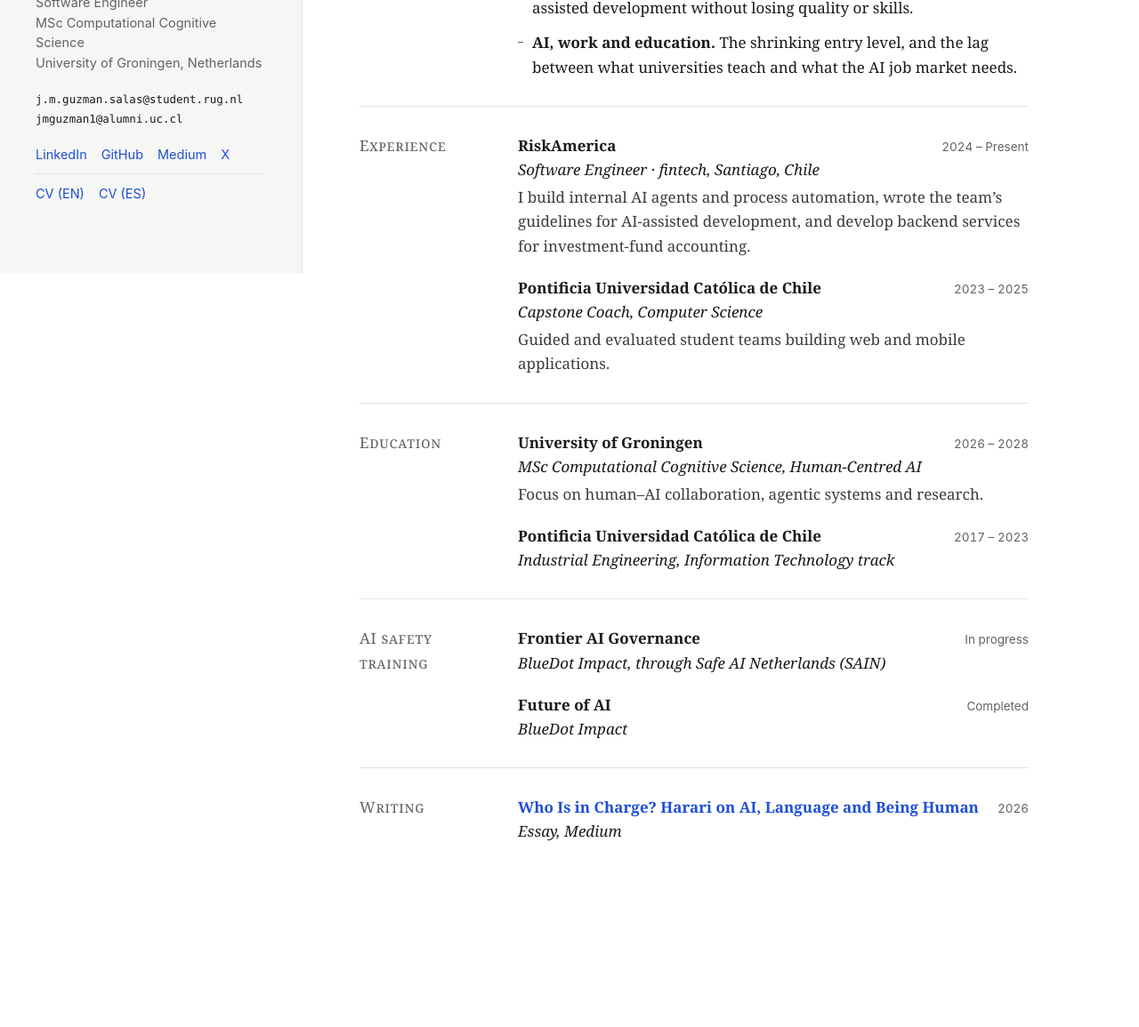
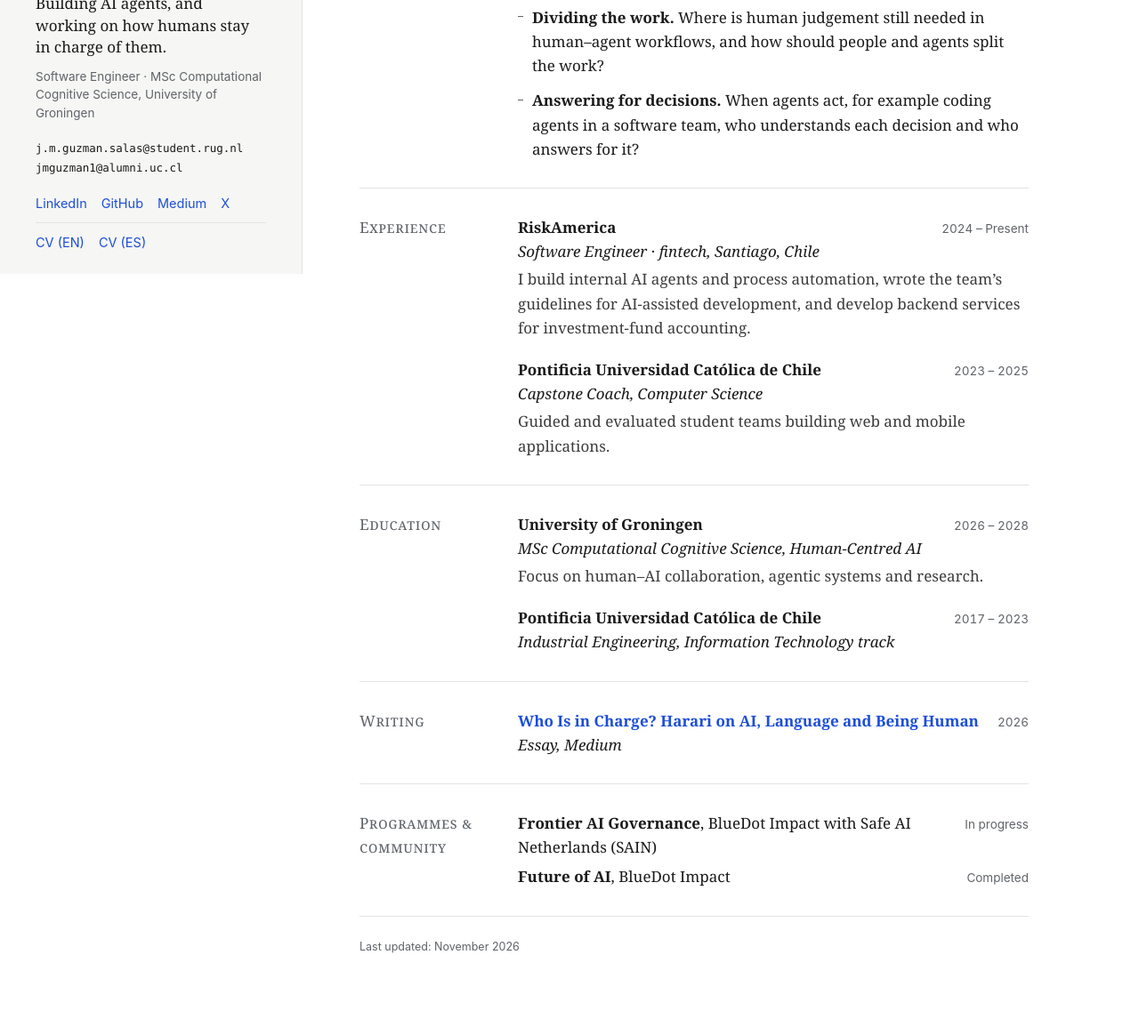
Before and after one commit to JuanmaGuzman/juanmaguzman.github.io, a plain HTML site: page index.html in a window 1280 px wide. Shown: the part 492-1647 px from the top of the page at 89% size. Before the commit the page ends 1551 px from the top, so only its background shows below. Drawn offline with Linux system fonts and the light colour scheme.

Commit message:
Mission line, Currently line, single research focus, Programmes & community; templates for Projects and Writing
Co-Authored-By: Claude Opus 5.5 <noreply@anthropic.com>

```diff
--- a/index.html
+++ b/index.html
@@ -5,7 +5,7 @@
   <meta name="viewport" content="width=device-width, initial-scale=1">
   <title>Juan Martín Guzmán Salas</title>
   <meta name="description" content="Software engineer building AI agents. MSc student in Human-Centred AI at the University of Groningen, moving into AI safety and governance.">
-  <link rel="stylesheet" href="style.css?v=4">
+  <link rel="stylesheet" href="style.css?v=5">
 </head>
 <body>
 <div class="layout">
@@ -14,7 +14,8 @@
       <img id="photo-img" src="img/portrait-selfie.jpg?v=3" alt="Juan Martín Guzmán Salas" width="200" height="250">
     </button>
     <h1>Juan Martín Guzmán Salas</h1>
-    <p class="tagline">Software Engineer<br>MSc Computational Cognitive Science<br>University of Groningen, Netherlands</p>
+    <p class="mission">Building AI agents, and working on how humans stay in charge of them.</p>
+    <p class="tagline">Software Engineer · MSc Computational Cognitive Science, University of Groningen</p>
     <div class="contact">
       <span class="email">j.m.guzman.salas@student.rug.nl</span>
       <span class="email">jmguzman1@alumni.uc.cl</span>
@@ -32,7 +33,8 @@
   </aside>
 <main>
 
-
+  <!-- CURRENTLY: one line, update whenever something changes -->
+  <p class="currently"><span class="label">Currently</span> Software Engineer at RiskAmerica · first-year MSc at the University of Groningen · taking BlueDot’s Frontier AI Governance course with Safe AI Netherlands (SAIN).</p>
 
   <section>
     <h2>About</h2>
@@ -43,16 +45,29 @@
   </section>
 
   <section>
-    <h2>Research interests</h2>
+    <h2>Research focus</h2>
     <div>
+      <p class="focus">Accountability and oversight of AI agents: how people stay in charge as agents take on real work.</p>
       <ul class="topics">
-        <li><span class="title">AI agents and human–agent collaboration.</span> Where humans are still needed, and how people and agents should divide the work.</li>
-        <li><span class="title">Accountability and governance of AI agents.</span> When agents decide things, who understands each decision and who answers for it.</li>
-        <li><span class="title">AI adoption in software teams.</span> How to measure and govern AI-assisted development without losing quality or skills.</li>
-        <li><span class="title">AI, work and education.</span> The shrinking entry level, and the lag between what universities teach and what the AI job market needs.</li>
+        <li><span class="title">Dividing the work.</span> Where is human judgement still needed in human–agent workflows, and how should people and agents split the work?</li>
+        <li><span class="title">Answering for decisions.</span> When agents act, for example coding agents in a software team, who understands each decision and who answers for it?</li>
       </ul>
     </div>
   </section>
+
+  <!-- PROJECTS & WORK IN PROGRESS: uncomment this section when you have the first entry. Newest first.
+  <section>
+    <h2>Projects</h2>
+    <div>
+      <div class="item">
+        <div class="row"><span class="title">Project title</span><span class="date">In progress</span></div>
+        <div class="role">With Name Surname · SAIN Project Hub / SPAR</div>
+        <p class="sub">One sentence with the question the project answers.</p>
+        <p class="meta"><a href="URL">paper</a> · <a href="URL">code</a> · <a href="URL">post</a></p>
+      </div>
+    </div>
+  </section>
+  -->
 
   <section>
     <h2>Experience</h2>
@@ -86,28 +101,34 @@
   </section>
 
   <section>
-    <h2>AI safety training</h2>
-    <div>
-      <div class="item">
-        <div class="row"><span class="title">Frontier AI Governance</span><span class="date">In progress</span></div>
-        <div class="role">BlueDot Impact, through Safe AI Netherlands (SAIN)</div>
-      </div>
-      <div class="item">
-        <div class="row"><span class="title">Future of AI</span><span class="date">Completed</span></div>
-        <div class="role">BlueDot Impact</div>
-      </div>
-    </div>
-  </section>
-
-  <section>
     <h2>Writing</h2>
     <div>
+      <!-- WRITING: newest first. Add  <span class="tag">Start here</span>  after the title of your best piece once you have 2+.
+      <div class="item">
+        <div class="row"><a class="title" href="URL">Title</a><span class="date">Month YYYY</span></div>
+        <div class="role">Essay / Blog post / LessWrong, Medium</div>
+        <p class="sub">One sentence with the argument of the piece.</p>
+      </div>
+      -->
       <div class="item">
         <div class="row"><a class="title" href="https://medium.com/@jmguzman1/who-is-in-charge-harari-on-ai-language-and-being-human-6d219c90145d">Who Is in Charge? Harari on AI, Language and Being Human</a><span class="date">2026</span></div>
         <div class="role">Essay, Medium</div>
       </div>
     </div>
   </section>
+
+  <section>
+    <h2>Programmes &amp; community</h2>
+    <div>
+      <!-- One line per item, newest first: <li><span><span class="title">Name</span>, Organisation</span> <span class="date">Status</span></li>. Roles (volunteer, mentee on a project, facilitator) go above courses. -->
+      <ul class="lines">
+        <li><span><span class="title">Frontier AI Governance</span>, BlueDot Impact with Safe AI Netherlands (SAIN)</span> <span class="date">In progress</span></li>
+        <li><span><span class="title">Future of AI</span>, BlueDot Impact</span> <span class="date">Completed</span></li>
+      </ul>
+    </div>
+  </section>
+
+  <footer class="updated">Last updated: November 2026</footer>
 
 </main>
 </div>
--- a/style.css
+++ b/style.css
@@ -32,15 +32,20 @@ main { max-width: 880px; padding: 56px 64px 80px; }
 .photo img { display: block; width: 100%; height: auto; aspect-ratio: 4 / 5; object-fit: cover; border: 1px solid var(--line); }
 .photo:focus-visible { outline: 2px solid var(--accent); outline-offset: 3px; }
 h1 { font-size: 26px; line-height: 1.2; font-weight: 700; margin: 0 0 10px; letter-spacing: -0.2px; }
-.tagline { font-family: var(--sans); font-size: 14.5px; line-height: 1.55; color: var(--muted); margin: 0 0 20px; }
+.mission { font-size: 17px; line-height: 1.45; margin: 0 0 10px; }
+.tagline { font-family: var(--sans); font-size: 13.5px; line-height: 1.5; color: var(--muted); margin: 0 0 20px; }
 .contact { display: flex; flex-direction: column; gap: 2px; margin-bottom: 18px; }
 .email { font-family: var(--mono); font-size: 12.5px; user-select: all; }
 .links { font-family: var(--sans); font-size: 14.5px; display: flex; flex-wrap: wrap; gap: 4px 16px; }
 .links.cv { margin-top: 10px; padding-top: 10px; border-top: 1px solid var(--line); width: 100%; }
 
+/* Currently line */
+.currently { margin: 0 0 8px; padding: 0 0 22px; border-bottom: 1px solid var(--line); font-size: 16px; }
+.label { font-family: var(--sans); font-size: 12px; font-weight: 600; text-transform: uppercase; letter-spacing: 1px; color: var(--muted); margin-right: 10px; }
+
 /* Sections */
 section { display: grid; grid-template-columns: 150px 1fr; gap: 28px; padding: 30px 0; border-bottom: 1px solid var(--line); }
-section:first-of-type { padding-top: 8px; }
+
 section:last-of-type { border-bottom: none; }
 h2 { margin: 0; font-size: 17px; font-weight: 400; font-variant: small-caps; letter-spacing: 0.6px; color: var(--muted); line-height: 1.6; }
 .item { margin-bottom: 20px; }
@@ -50,6 +55,13 @@ h2 { margin: 0; font-size: 17px; font-weight: 400; font-variant: small-caps; let
 .date { font-family: var(--sans); font-size: 13.5px; color: var(--muted); white-space: nowrap; font-variant-numeric: tabular-nums; }
 .role { font-style: italic; }
 .sub { margin-top: 4px; color: #3c3c3c; }
+.focus { font-weight: 700; margin-bottom: 12px; }
+.meta { font-family: var(--sans); font-size: 14px; margin-top: 4px; }
+.tag { font-family: var(--sans); font-size: 11px; font-weight: 600; text-transform: uppercase; letter-spacing: 0.8px; color: var(--accent); border: 1px solid var(--accent); padding: 1px 6px; margin-left: 8px; vertical-align: 2px; }
+.lines { margin: 0; padding: 0; list-style: none; }
+.lines li { display: flex; justify-content: space-between; gap: 16px; align-items: baseline; margin-bottom: 6px; }
+.lines li:last-child { margin-bottom: 0; }
+.updated { font-family: var(--sans); font-size: 12.5px; color: var(--muted); padding-top: 24px; border-top: 1px solid var(--line); }
 .topics { margin: 0; padding-left: 0; list-style: none; }
 .topics li { margin-bottom: 12px; padding-left: 16px; position: relative; }
 .topics li::before { content: ""; position: absolute; left: 0; top: 0.72em; width: 6px; height: 1px; background: var(--muted); }
```
Also changed, not shown: 1 other file.
